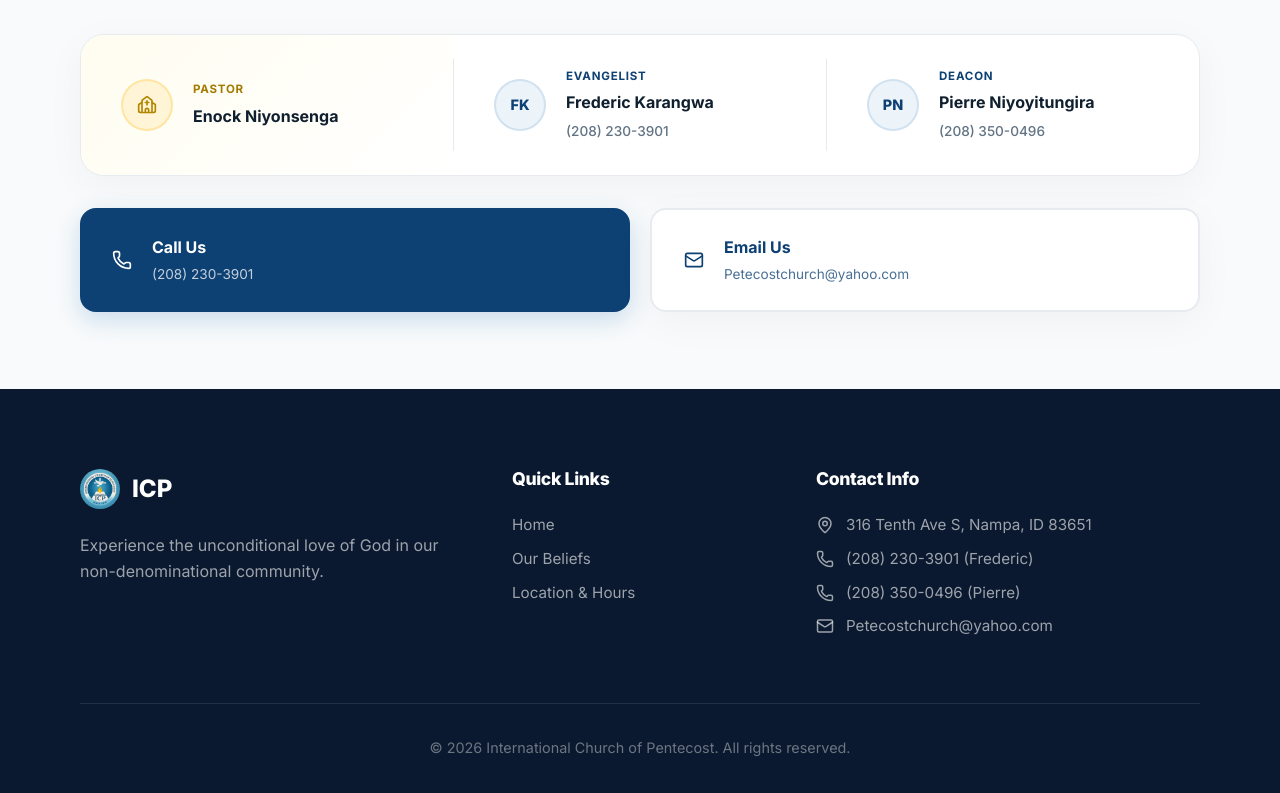
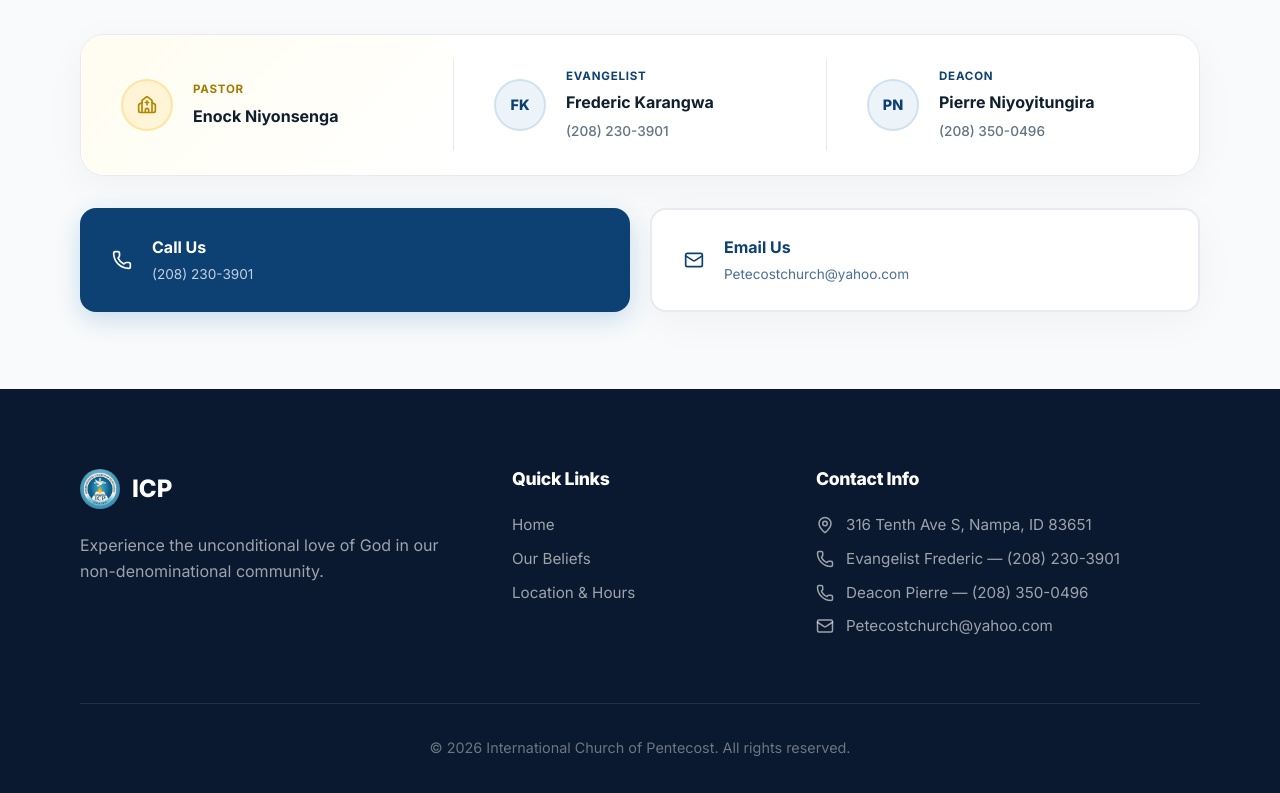
Before and after one commit to tembonetwork/icp-church-website, a React (Vite) app: page / in a window 1280 px wide. Shown: the part 3265-4058 px from the top of the page. Built offline with nearby package versions, Linux system fonts and the light colour scheme.

Commit message:
Add leadership titles to footer contact list

```diff
--- a/src/components/Footer.jsx
+++ b/src/components/Footer.jsx
@@ -30,8 +30,8 @@ const Footer = () => {
             <h4>{t.footer.contactInfo}</h4>
             <ul>
               <li><MapPin size={18} /> 316 Tenth Ave S, Nampa, ID 83651</li>
-              <li><Phone size={18} /> (208) 230-3901 (Frederic)</li>
-              <li><Phone size={18} /> (208) 350-0496 (Pierre)</li>
+              <li><Phone size={18} /> <span>{t.contact.roles.frederic} Frederic — (208) 230-3901</span></li>
+              <li><Phone size={18} /> <span>{t.contact.roles.pierre} Pierre — (208) 350-0496</span></li>
               <li><Mail size={18} /> Petecostchurch@yahoo.com</li>
             </ul>
           </div>
```
